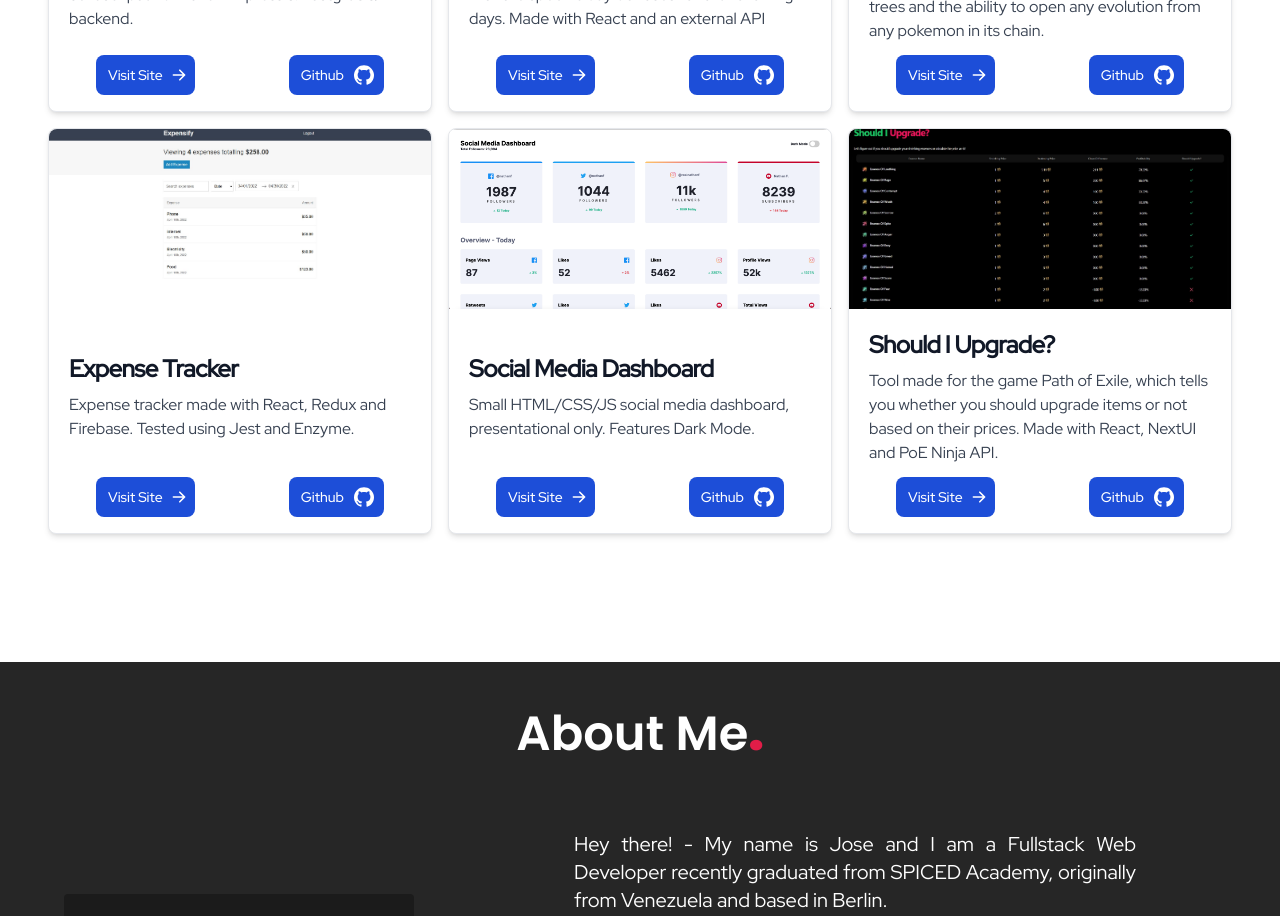
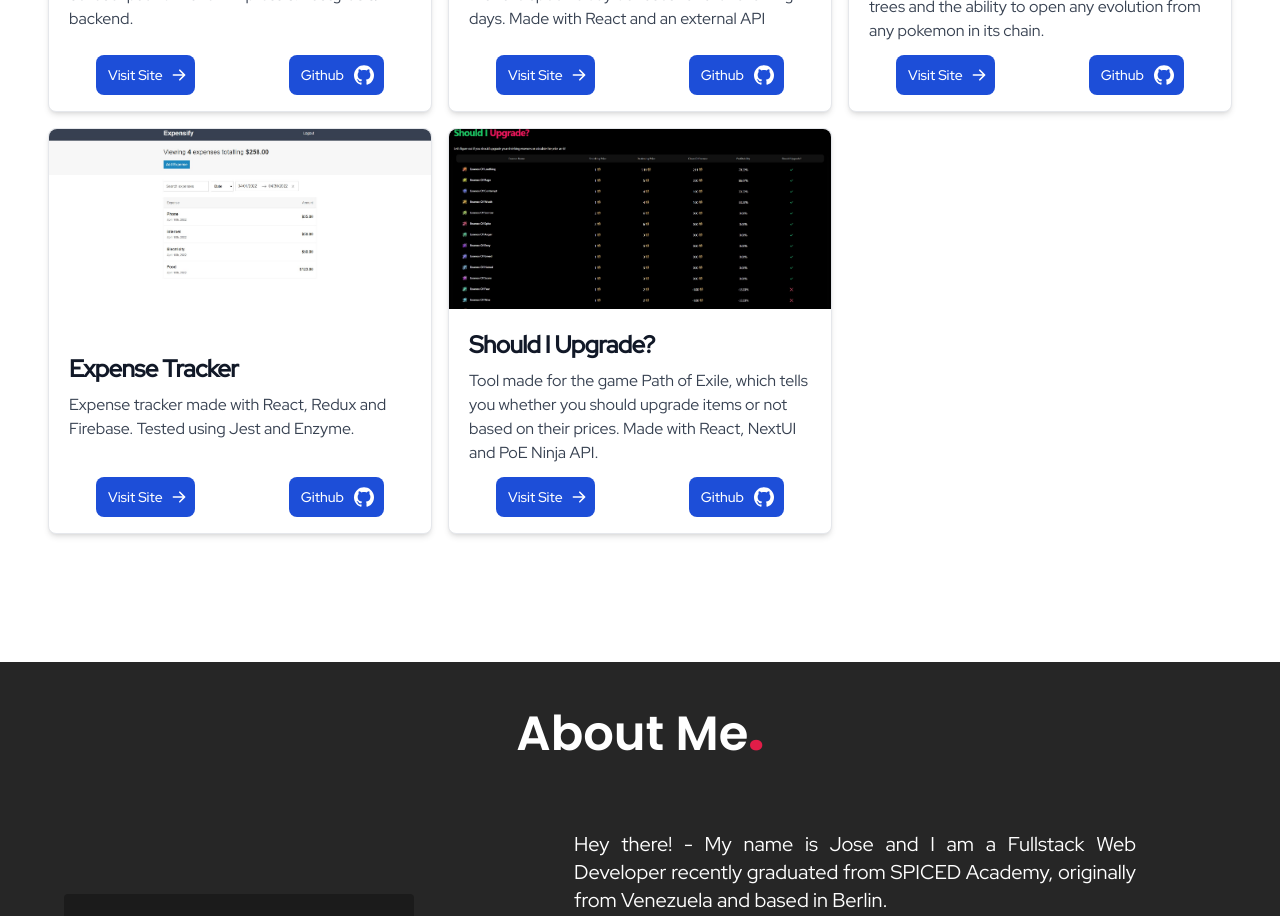
Before and after one commit to Josemanki/portfolio, a Next.js app: page / in a window 1280 px wide. Shown: the part 2460-3376 px from the top of the page. Built offline with nearby package versions, Linux system fonts and the light colour scheme.

Commit message:
Updates project list

```diff
--- a/data/projects.js
+++ b/data/projects.js
@@ -11,7 +11,8 @@ const projects = [
   },
   {
     title: 'Portfolio Website',
-    description: 'This exact portfolio website! Made using NextJS and TailwindCSS.',
+    description:
+      'This exact portfolio website! Made using NextJS and TailwindCSS.',
     github: 'https://github.com/Josemanki/portfolio',
     extended:
       'This exact portfolio website! Made using NextJS and TailwindCSS. Design work was in order. Future additions to come.',
@@ -30,9 +31,11 @@ const projects = [
   },
   {
     title: 'Office Petition',
-    description: 'Petition project made with handlebars, Javascript and with an Express & PostgreSQL backend.',
+    description:
+      'Petition project made with handlebars, Javascript and with an Express & PostgreSQL backend.',
     github: 'https://github.com/Josemanki/office-petition',
-    extended: 'Petition project made with handlebars, Javascript and with an Express & PostgreSQL backend.',
+    extended:
+      'Petition project made with handlebars, Javascript and with an Express & PostgreSQL backend.',
     image: '/petition.png',
     projectUrl: 'https://office-petition.herokuapp.com/',
   },
@@ -58,21 +61,13 @@ const projects = [
   },
   {
     title: 'Expense Tracker',
-    description: 'Expense tracker made with React, Redux and Firebase. Tested using Jest and Enzyme.',
+    description:
+      'Expense tracker made with React, Redux and Firebase. Tested using Jest and Enzyme.',
     github: 'https://github.com/Josemanki/expensify',
     extended:
       'The app uses Firebase authentication in order to assign an account to a certain email, which automatically logs in and can add expenses straight away. The whole expense tracking is built over a realtime database powered by Firebase too.',
     image: '/expensify.jpg',
     projectUrl: 'https://expensify-side.netlify.app',
-  },
-  {
-    title: 'Social Media Dashboard',
-    description: 'Small HTML/CSS/JS social media dashboard, presentational only. Features Dark Mode.',
-    github: 'https://github.com/Josemanki/socialmedia-dashboard',
-    extended:
-      'Small HTML/CSS/JS social media dashboard, presentational only, not connected to any backend or API yet. Features Dark Mode.',
-    image: '/socialmedia.png',
-    projectUrl: 'https://josemanki.github.io/socialmedia-dashboard/',
   },
   {
     title: 'Should I Upgrade?',
```
